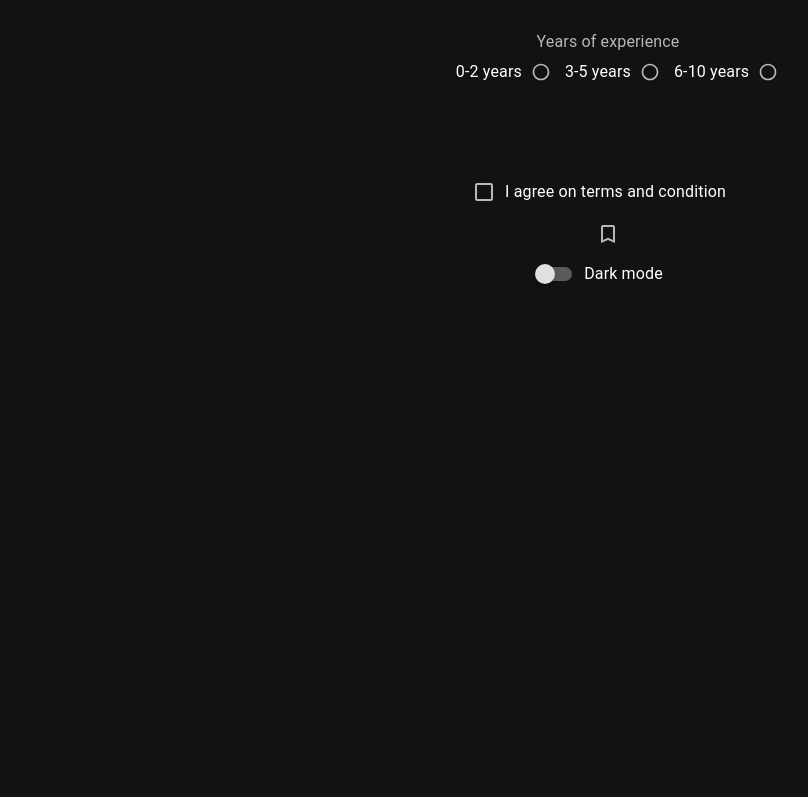
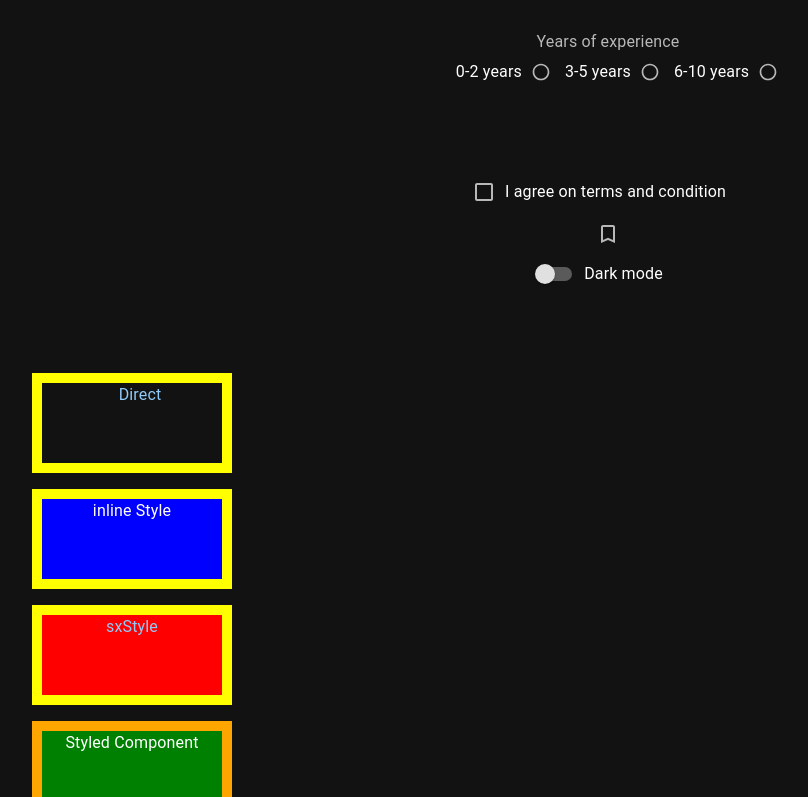
Before and after one commit to IamIronMan2023/materialui-demo, a React (Create React App) app: page / in a window 1280 px wide. Shown: the part 2000-2797 px from the top of the page, without its empty margins (32-840 px from the left). Before the commit the page ends 2453 px from the top, so only its background shows below. Built offline with nearby package versions, Linux system fonts and the light colour scheme.

Commit message:
Add StyleMUI.js

```diff
--- a/src/App.js
+++ b/src/App.js
@@ -15,15 +15,16 @@ import { SelectMUI } from "./components/SelectMUI";
 import { RadioButtonMUI } from "./components/RadioButtonMUI";
 import { CheckboxMUI } from "./components/CheckboxMUI";
 import { SwitchMUI } from "./components/SwitchMUI";
-import { brown, red } from "@mui/material/colors";
+import { red } from "@mui/material/colors";
+import { StyleMUI } from "./components/StyleMUI";
 
 function App() {
   const theme = createTheme({
     palette: {
       mode: "dark",
-      primary: {
-        main: brown[600],
-      },
+      // primary: {
+      //   main: brown[600],
+      // },
       myCustomColor: {
         main: red[500],
       },
@@ -44,6 +45,7 @@ function App() {
           <RadioButtonMUI />
           <CheckboxMUI />
           <SwitchMUI />
+          <StyleMUI />
 
           <Box sx={{ mt: 20 }} />
         </Container>
--- /dev/null
+++ b/src/components/StyleMUI.js
@@ -0,0 +1,60 @@
+import { Grid, Box, styled } from "@mui/material";
+
+const inlineStyle = {
+  fontSize: "1rem",
+  width: 200,
+  height: 100,
+  border: "solid 10px yellow",
+  color: "primary.main",
+  backgroundColor: "blue",
+};
+
+const sxStyle = {
+  fontSize: "1rem",
+  width: 200,
+  height: 100,
+  border: "solid 10px yellow",
+  color: "primary.main",
+  backgroundColor: "red",
+};
+
+const MyStyledBox = styled(Box)(({ theme }) => ({
+  fontSize: "1rem",
+  width: 200,
+  height: 100,
+  border: "solid 10px orange",
+  color: theme.palette.main,
+  backgroundColor: "green",
+}));
+
+export const StyleMUI = () => {
+  return (
+    <Box sx={{ mt: 10 }}>
+      <Grid container spacing={2}>
+        <Grid item xs={12}>
+          <Box
+            sx={{
+              fontSize: "1rem",
+              width: 200,
+              height: 100,
+              border: "solid 10px yellow",
+              color: "primary.main",
+              paddingLeft: 2,
+            }}
+          >
+            Direct
+          </Box>
+        </Grid>
+        <Grid item xs={12}>
+          <Box style={inlineStyle}>inline Style</Box>
+        </Grid>
+        <Grid item xs={12}>
+          <Box sx={sxStyle}>sxStyle</Box>
+        </Grid>
+        <Grid item xs={12}>
+          <MyStyledBox>Styled Component</MyStyledBox>
+        </Grid>
+      </Grid>
+    </Box>
+  );
+};
```
